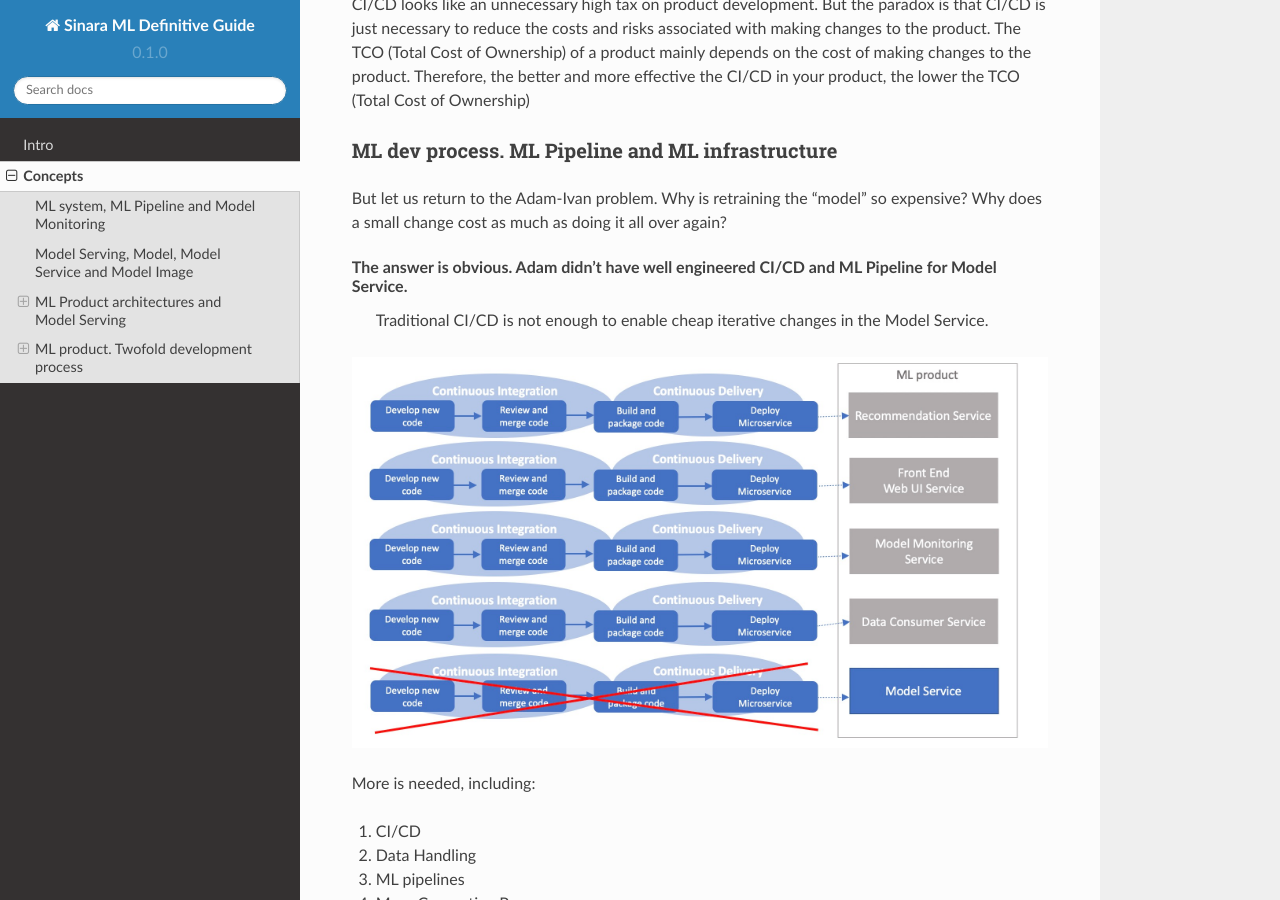
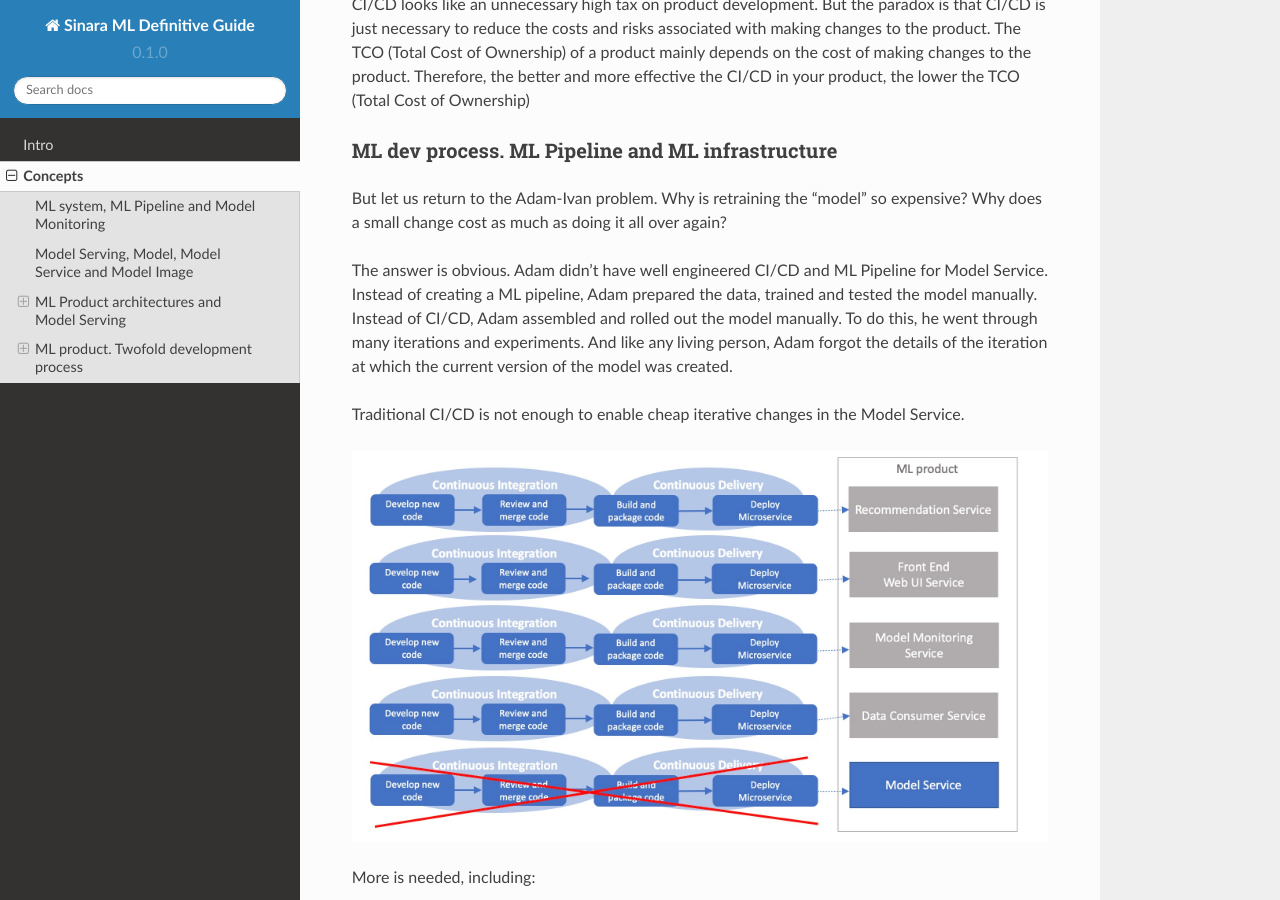
Before and after one commit to 4-DS/SinaraML-Def-Guide, a Sphinx documentation site: the page built from docs/source/concepts.rst, in a window 1280 px wide and 900 px high, scrolled down 5448 px. Built offline with Sphinx 7.4.7 and the Read the Docs theme 2.0.0, drawn with Linux system fonts in a browser that asks for light colours.

Commit message:
Update concepts.rst

```diff
--- a/docs/source/concepts.rst
+++ b/docs/source/concepts.rst
@@ -110,8 +110,9 @@
 
 But let us return to the Adam-Ivan problem. Why is retraining the "model" so expensive? Why does a small change cost as much as doing it all over again?
 
-The answer is obvious. Adam didn't have well engineered CI/CD and ML Pipeline for Model Service.
- Traditional CI/CD is not enough to enable cheap iterative changes in the Model Service.
+The answer is obvious. Adam didn't have well engineered CI/CD and ML Pipeline for Model Service.  Instead of creating a ML pipeline, Adam prepared the data, trained and tested the model manually. Instead of CI/CD, Adam assembled and rolled out the model manually. To do this, he went through many iterations and experiments. And like any living person, Adam forgot the details of the iteration at which the current version of the model was created.
+
+Traditional CI/CD is not enough to enable cheap iterative changes in the Model Service.
 
 .. image:: m_product_dev_process_2.jpeg
 
```
